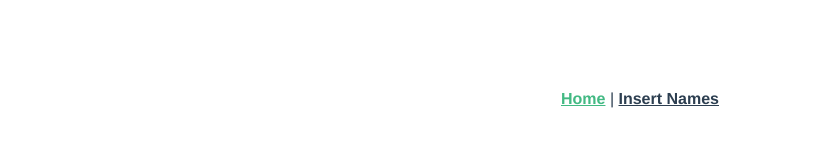
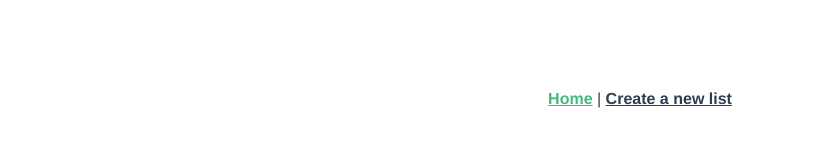
Before and after one commit to 3aluw/randompuipilpicker, a Vue app: page /#/ in a window 1280 px wide. Shown: the top 145 px of the page, without its empty margins (0-832 px from the left). Built offline with nearby package versions, Linux system fonts and the light colour scheme.

Commit message:
added keep alive tag

```diff
--- a/src/App.vue
+++ b/src/App.vue
@@ -1,13 +1,17 @@
 <template>
   <div id="nav">
     <router-link to="/">Home</router-link> |
-    <router-link to="/newList" >Insert Names</router-link>
+    <router-link to="/newList" >Create a new list</router-link>
   </div>
+<!--
+  <router-view  @new-list="nameslister" :newObj = "newObj? newObj: {}"></router-view>
 
-  <router-view @new-list="nameslister" :newObj = "newObj? newObj: {}"></router-view>
-
-
-
+-->
+ <router-view v-slot="{ Component }"  @new-list="nameslister" :newObj = "newObj? newObj: {}">
+  <keep-alive include="Home">
+    <component :is="Component" />
+  </keep-alive>
+</router-view>
 
 </template>
 <script>
@@ -24,7 +28,7 @@ export default {
 
 
       this.newObj = e;
-
+     console.log("app",e)
     }
   }
 }
--- a/src/views/Home.vue
+++ b/src/views/Home.vue
@@ -43,12 +43,17 @@ export default {
   },
 
    beforeMount() {
-  console.log(this.lists)
    if(this.currentObj.listName === null){ this.currentObj = this.lists[0]};
    if(Object.keys(this.newObj).length !== 0) {this.lists.push(this.newObj);
    }
   },
-   //created(){ console.log(this.lists)},
+  activated(){
+    console.log(1,this.lists)
+  },
+  deactivated(){
+    console.log(2,this.lists)
+  },
+
   methods:{
     listExtrcat(index){
 this.currentObj.listName = this.lists[index].listName;
--- a/src/views/newListV.vue
+++ b/src/views/newListV.vue
@@ -35,7 +35,6 @@ methods:{
 
 
   }else{
-
      this.newList.names = this.newList.names.trim().split(/\s*,\s*/);
       this.newList.unusedNames = [...this.newList.names]
 
```
